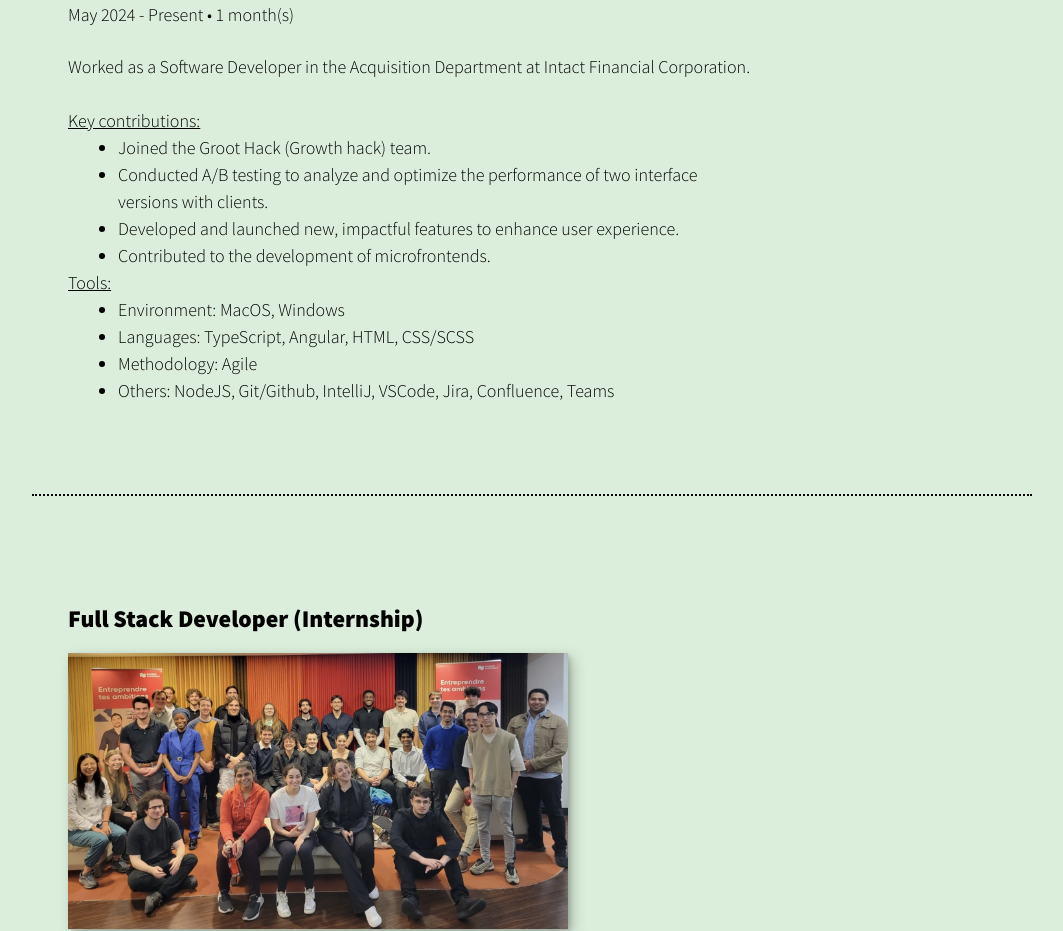
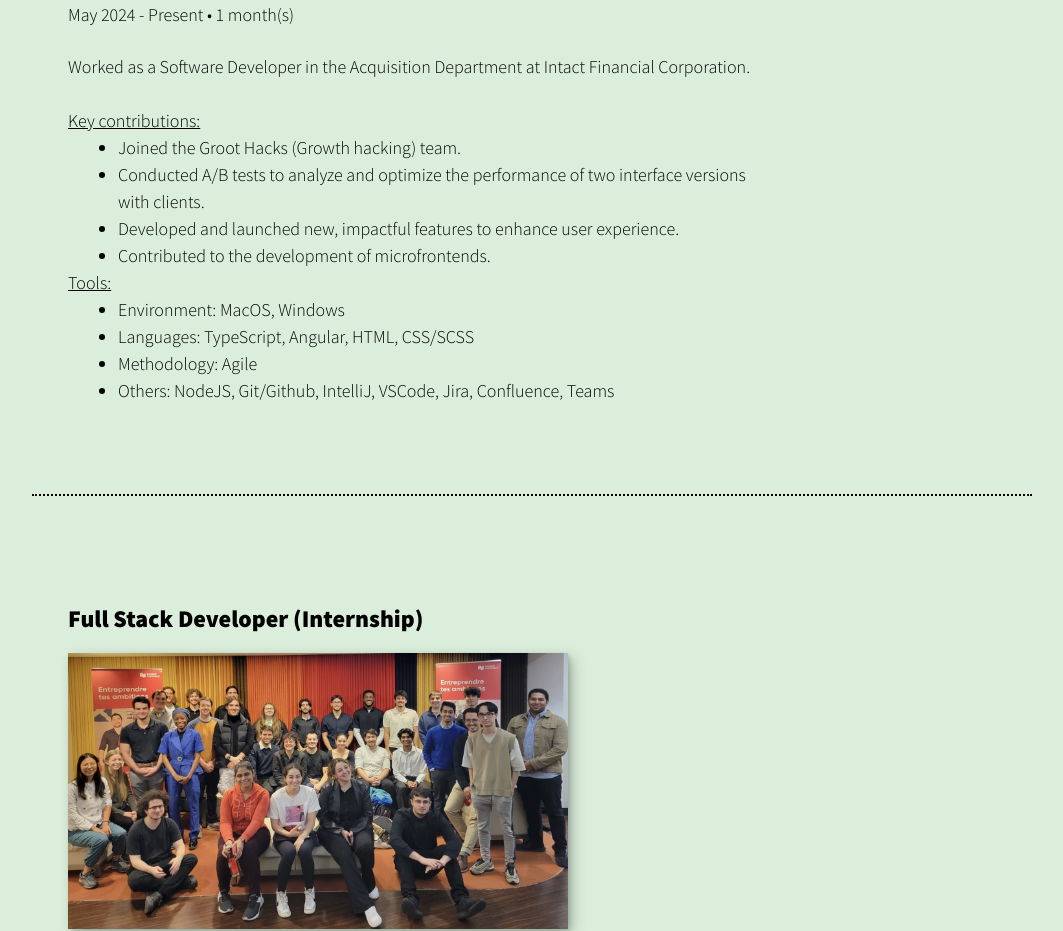
Before and after one commit to ThiiLuu79/tm_portfolio, a React (Create React App) app: page /Work in a window 1280 px wide. Shown: the part 1160-2091 px from the top of the page, without its empty margins (108-1171 px from the left). Built offline with nearby package versions, Linux system fonts and the light colour scheme.

Commit message:
Updated workConstants.js

```diff
--- a/src/components/workConstants.js
+++ b/src/components/workConstants.js
@@ -7,7 +7,7 @@ export const INTACT_EXPERIENCE = {
     company: "Intact Financial Corporation",
     location: "Montreal, Canada",
     description: "Worked as a Software Developer in the Acquisition Department at Intact Financial Corporation.",
-    contributions: ["Joined the Groot Hack (Growth hack) team.", "Conducted A/B testing to analyze and optimize the performance of two interface versions with clients.", "Developed and launched new, impactful features to enhance user experience.", "Contributed to the development of microfrontends."],
+    contributions: ["Joined the Groot Hacks (Growth hacking) team.", "Conducted A/B tests to analyze and optimize the performance of two interface versions with clients.", "Developed and launched new, impactful features to enhance user experience.", "Contributed to the development of microfrontends."],
     tools: ["Environment: MacOS, Windows", "Languages: TypeScript, Angular, HTML, CSS/SCSS", "Methodology: Agile", "Others: NodeJS, Git/Github, IntelliJ, VSCode, Jira, Confluence, Teams"],
     imgAlt: "intact",
     companyLink: "https://www.intactfc.com/"
```
